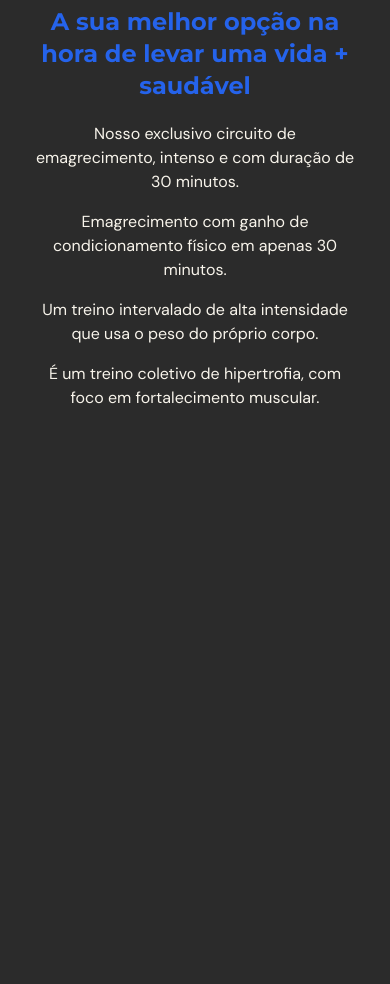
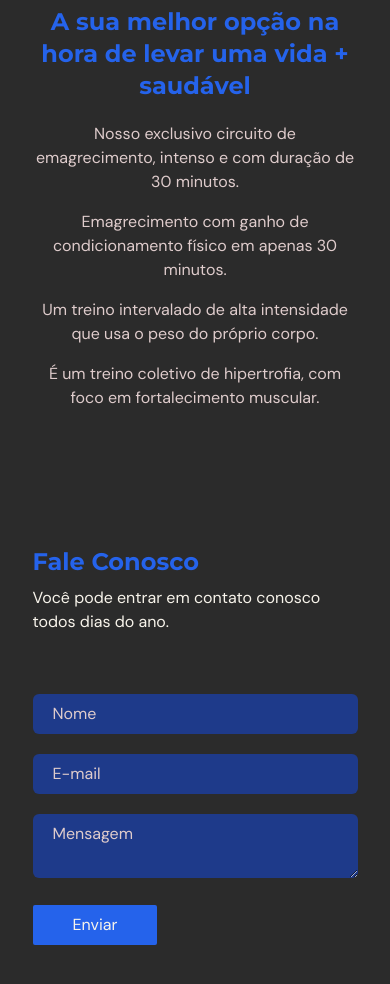
Before and after one commit to dev-marcioreis/health-typescript, a React (Vite) app: page / in a window 390 px wide. Shown: the part 2600-3584 px from the top of the page. Before the commit the page ends 3010 px from the top, so only its background shows below. Built offline with nearby package versions, Linux system fonts and the light colour scheme.

Commit message:
contact section

```diff
--- a/package.json
+++ b/package.json
@@ -13,7 +13,8 @@
     "framer-motion": "^9.0.3",
     "react": "^18.2.0",
     "react-anchor-link-smooth-scroll": "^1.0.12",
-    "react-dom": "^18.2.0"
+    "react-dom": "^18.2.0",
+    "react-hook-form": "^7.43.1"
   },
   "devDependencies": {
     "@types/node": "^18.13.0",
--- a/src/App.tsx
+++ b/src/App.tsx
@@ -2,9 +2,9 @@ import Navbar from '@/scenes/navbar'
 import Home from '@/scenes/home'
 import Benefits from '@/scenes/benefits'
 import About from './scenes/about'
+import Contact from './scenes/contact'
 import { useEffect, useState } from 'react'
 import { SelectedPage } from '@/shared/types';
-
 
 
 function App() {
@@ -29,6 +29,7 @@ function App() {
       <Home setSelectedPage={setSelectedPage} />
       <Benefits setSelectedPage={setSelectedPage} />
       <About setSelectedPage={setSelectedPage} />
+      <Contact setSelectedPage={setSelectedPage} />
     </div>
   )
 }
--- a/src/scenes/about/index.tsx
+++ b/src/scenes/about/index.tsx
@@ -49,7 +49,7 @@ const About = ({ setSelectedPage }: Props) => {
                     }}>
                 <div className="text-center md:mt-10">
                     <TextHeaders>A sua melhor opção na hora de levar uma vida + saudável</TextHeaders>
-                <motion.div className="mt-5 flex flex-col gap-4"
+                <motion.div className="mt-5 flex flex-col gap-4 text-gray-100"
                     initial="hidden"
                     whileInView="visible"
                     viewport={{ once: true, amount: 0.5 }}
--- /dev/null
+++ b/src/scenes/contact/index.tsx
@@ -0,0 +1,82 @@
+import { useForm } from "react-hook-form";
+import { SelectedPage } from "@/shared/types"
+import { motion } from "framer-motion";
+import TextHeaders from "@/shared/TextHeaders";
+
+
+type Props = {
+    setSelectedPage: (value: SelectedPage) => void;
+}
+
+const Contact = ({ setSelectedPage }: Props) => {
+
+    const inputStyles = `w-full mt-5 rounded-md bg-blue-900 px-5 py-2 placeholder-gray-100`
+
+    const {
+        register,
+        trigger,
+        formState: { errors }
+    } = useForm()
+
+    const onSubmit = async(e: any) => {
+        const isValid = await trigger();
+
+        if(!isValid) {
+            e.preventDefault();
+        }
+    }
+
+  return (
+    <section className="flex items-center justify-center mx-auto w-5/6 pt-24 pb-32" id="contact">
+        <motion.div onViewportEnter={() => setSelectedPage(SelectedPage.Contact)}
+            initial="hidden"
+            whileInView="visible"
+            viewport={{ once: true, amount: 0.5 }}
+            transition={{ duration: 1 }}
+            variants={{
+                hidden: {opacity: 0, y:50},
+                visible: {opacity: 1, y: 0}
+            }} >
+            <div className="md:w-3/5">
+                <TextHeaders>Fale Conosco</TextHeaders>
+                <p className="my-2">Você pode entrar em contato conosco todos dias do ano.</p>
+            </div>
+            <div className="mt-10">
+                <div className="mt-10 basis-3/5 md:mt-0">
+                        <form target="_blank" onSubmit={onSubmit} action="https://formsubmit.co/07647060589245ea9407e4ec17060f85" method="POST">
+                            <input className={inputStyles} type="text" placeholder="Nome" {...register("name", {
+                                required: true, maxLength: 100, })} />
+                                {errors.name && (
+                                    <p className="mt-1 text-primary-500">
+                                        {errors.name.type === "required" && "Todos os campos devem ser preenchidos."}
+                                        {errors.name.type === "maxLength" && "Permitido 100 caracteres."}
+                                    </p>
+                                )}
+                            <input className={inputStyles} type="text" placeholder="E-mail" {...register("email", {
+                                required: true, pattern: /^[A-Z0-9._%+-]+@[A-Z0-9.-]+\.[A-Z]{2,}$/i, })} />
+                                {errors.email && (
+                                    <p className="mt-1 text-primary-500">
+                                        {errors.email.type === "required" && "Todos os campos devem ser preenchidos."}
+                                        {errors.email.type === "pattern" && "E-mail inválido."}
+                                    </p>
+                                )}
+                            <textarea className={inputStyles} placeholder="Mensagem" {...register("messege", {
+                                required: true, maxLength: 2000, })} />
+                                {errors.messege && (
+                                    <p className="mt-1 text-primary-500">
+                                        {errors.messege.type === "required" && "Todos os campos devem ser preenchidos."}
+                                        {errors.messege.type === "maxLength" && "Permitido 2000 caracteres."}
+                                    </p>
+                                )}
+                                <button type="submit" className="mt-5 rounded-sm px-10 py-2 text-center transition ease-in-out bg-blue-600 hover:-translate-y-1 hover:scale-110 hover:bg-blue-500 duration-500">
+                                    Enviar
+                                </button>
+                        </form>
+                </div>
+            </div>
+        </motion.div>
+    </section>
+  )
+}
+
+export default Contact
```
Also changed, not shown: 1 other file (tests, documents, lock files or other folders).
